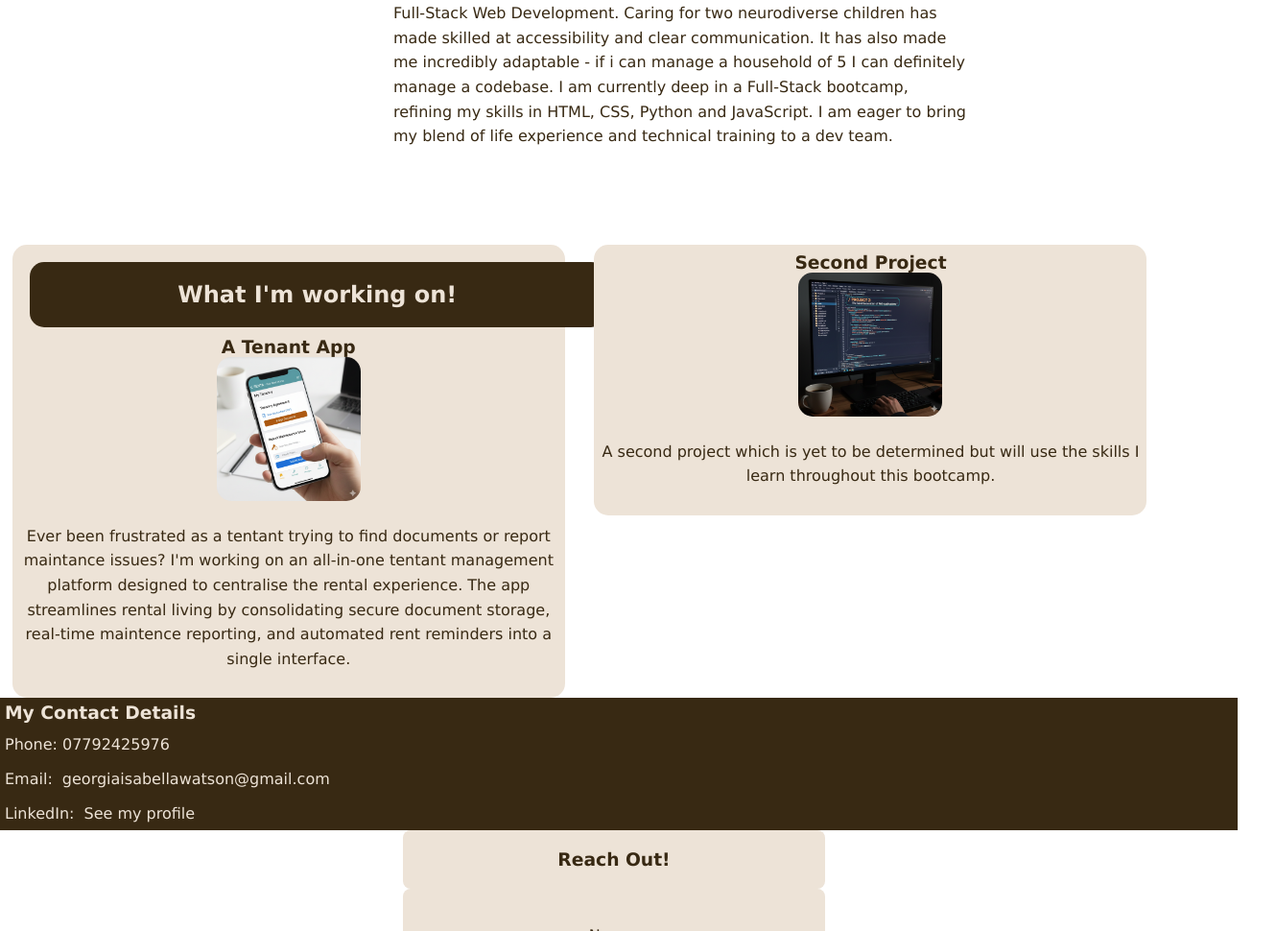
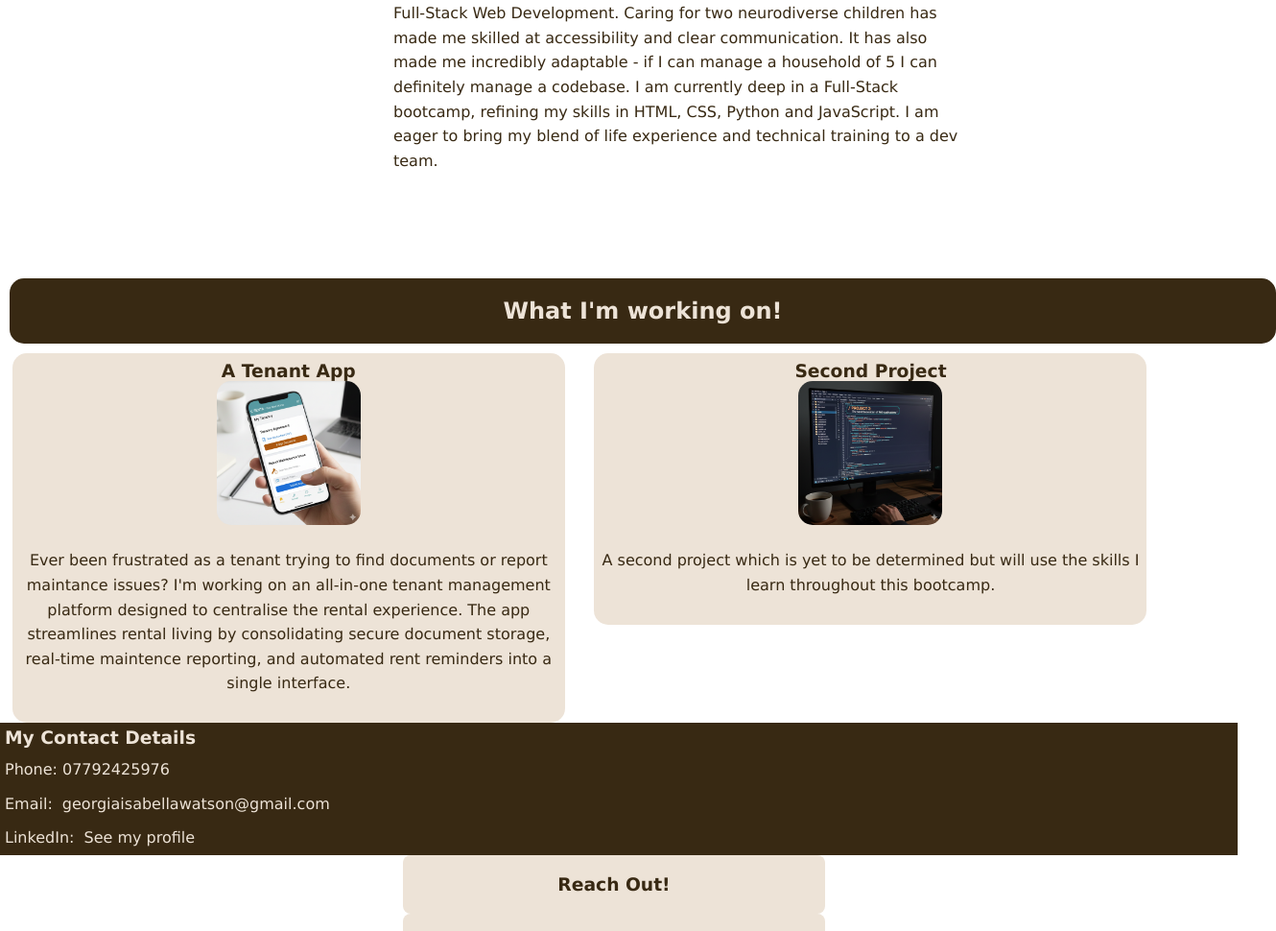
Before and after one commit to GeorgiaRawson/My-Web-Portfolio, a plain HTML site: page index.html in a window 1280 px wide. Shown: the part 375-1345 px from the top of the page at 96% size, 1330 px wide, since content can reach past the window. Drawn offline with Linux system fonts and the light colour scheme.

Commit message:
Fixed typos in HTML

```diff
--- a/index.html
+++ b/index.html
@@ -21,15 +21,15 @@
     <img class="headshot" src="images/headshot.jpg" width = "150" alt = "A headshot of Georgia Rawson">
     <h2 class="about">About Me</h2>
     <p class="about">Hello! I'm Georgia. After taking a career break to care for my three children, I decided to channel my passion for learning and structure into Full-Stack Web Development.
-    Caring for two neurodiverse children has made skilled at accessibility and clear communication. It has also made me incredibly adaptable - if i can manage a household of 5 I can definitely manage a codebase.
+    Caring for two neurodiverse children has made me skilled at accessibility and clear communication. It has also made me incredibly adaptable - if I can manage a household of 5 I can definitely manage a codebase.
 I am currently deep in a Full-Stack bootcamp, refining my skills in HTML, CSS, Python and JavaScript. I am eager to bring my blend of life experience and technical training to a dev team.</p>
 </section>
+<h2 class="projects" id="projects">What I'm working on!</h2>
 <article class="project1">
-    <h2 class="projects" id="projects">What I'm working on!</h2>
     <h3>A Tenant App</h3>
     <img src="images/project1.jpg" width="150px" alt="A phone showing a tenant app">
     <p>
-        Ever been frustrated as a tentant trying to find documents or report maintance issues? I'm working on an all-in-one tentant management platform designed to centralise the rental experience. The app streamlines rental living by consolidating secure document storage, real-time maintence reporting, and automated rent reminders into a single interface.
+        Ever been frustrated as a tenant trying to find documents or report maintance issues? I'm working on an all-in-one tenant management platform designed to centralise the rental experience. The app streamlines rental living by consolidating secure document storage, real-time maintence reporting, and automated rent reminders into a single interface.
     </p>
 </article>
 <article class = "project2">
```
